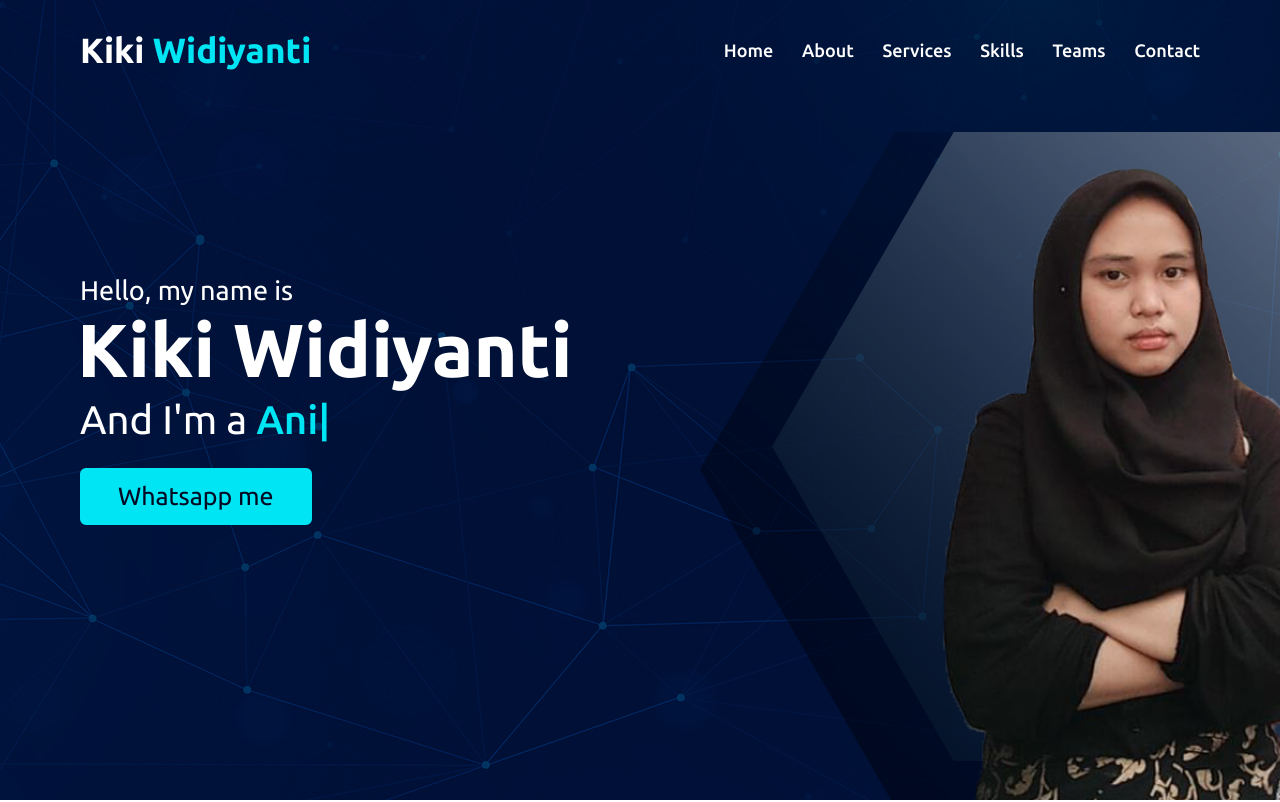
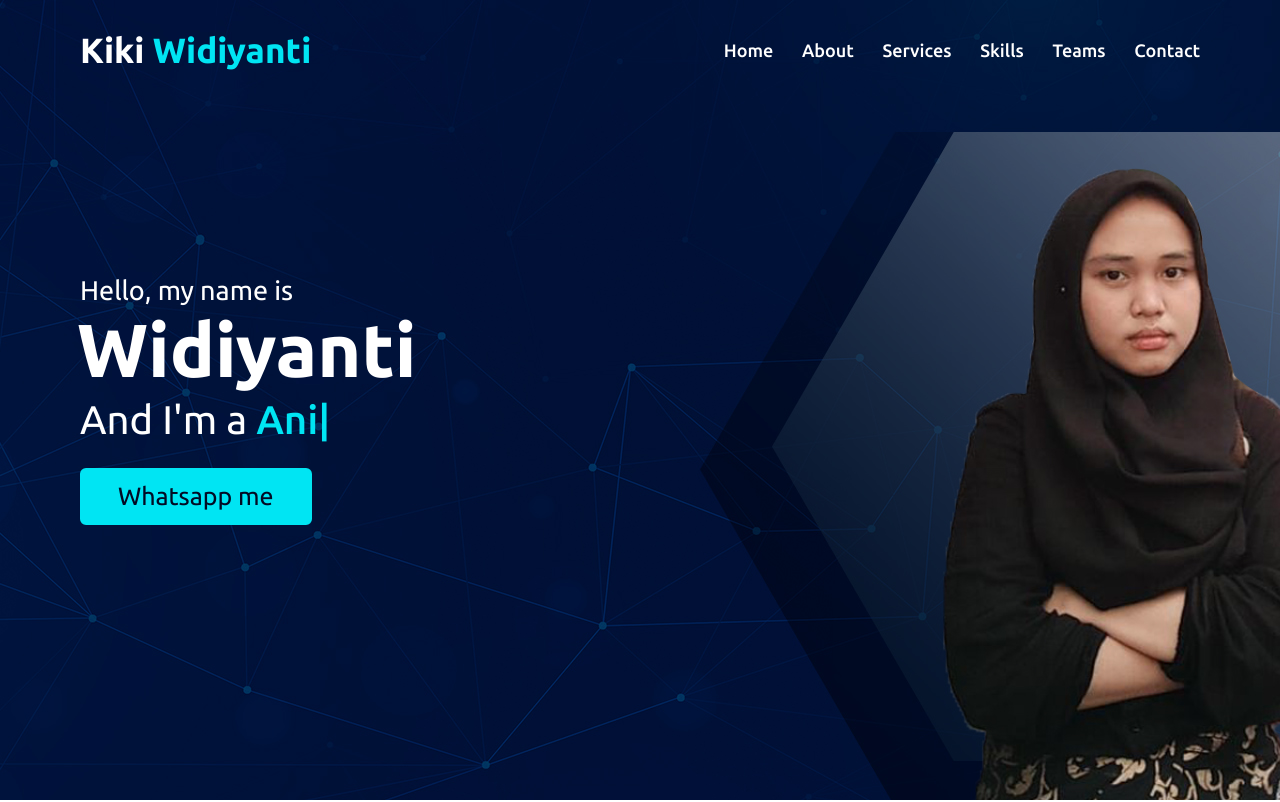
Before and after one commit to Kikiwidiyanti/portofolio, a plain HTML site: page index.html in a window 1280 px wide. Shown: the top 802 px of the page. Drawn offline with nearby package versions, Linux system fonts and the light colour scheme.

Commit message:
Update index.html

```diff
--- a/index.html
+++ b/index.html
@@ -40,7 +40,7 @@
         <div class="max-width">
             <div class="home-content">
                 <div class="text-1">Hello, my name is</div>
-                <div class="text-2">Kiki Widiyanti</div>
+                <div class="text-2">Widiyanti</div>
                 <div class="text-3">And I'm a <span class="typing"></span></div>
                 <a href="http://wa.me/6285711294145/?text=Hai%2CSaya%20mengetahui%20layanan%20dari%20irfan.capcui.com">Whatsapp me</a>
             </div>
```
